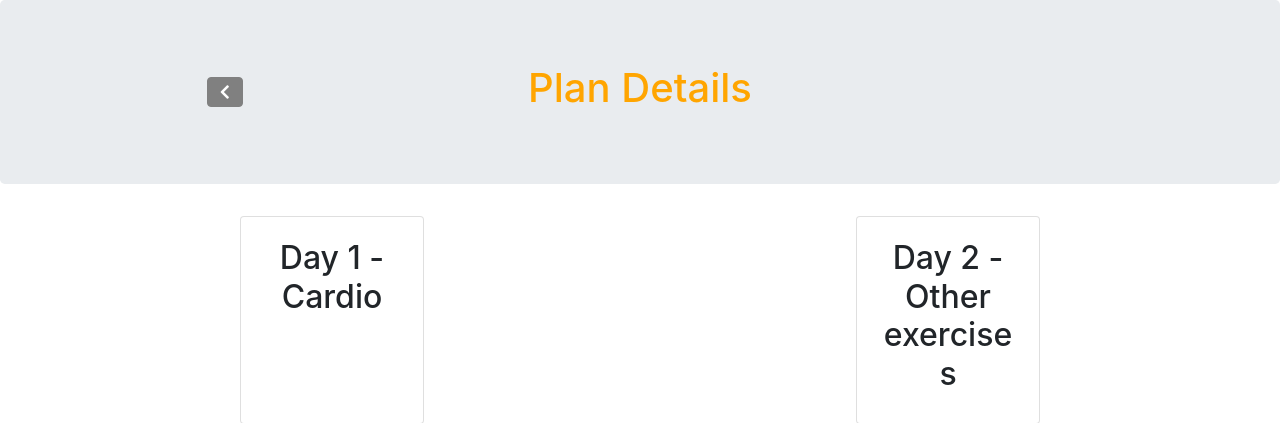
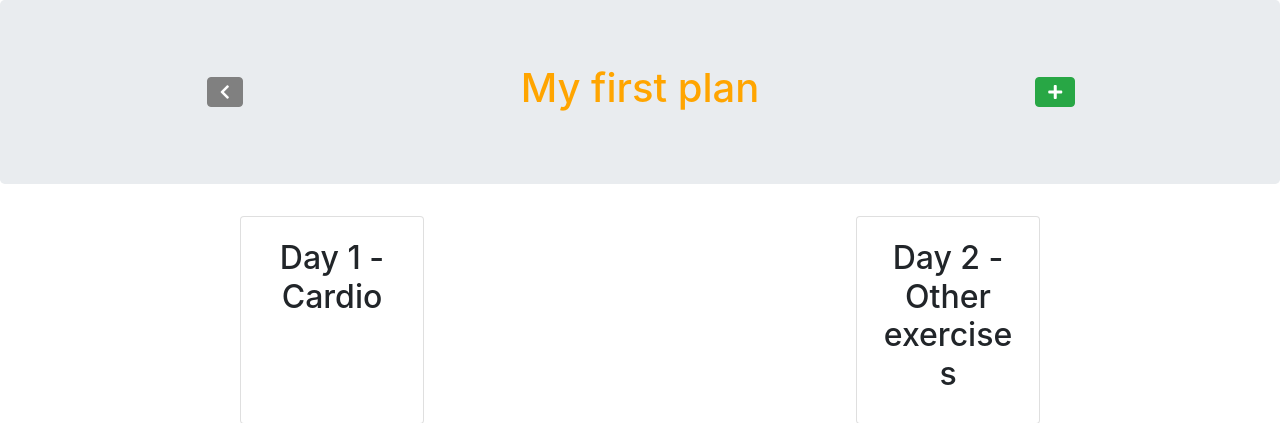
Before and after one commit to mngdnmw/vgym, a PHP site: page /plan_detail.php?plan=1 in a window 1280 px wide. Shown: the top 423 px of the page. Run offline with PHP 8.4, Linux system fonts and the light colour scheme; data comes from the database, SQL or seed files in the repository; some libraries are stand-ins or nearby versions.

Commit message:
Got name for detail screen

```diff
--- a/private/query_functions.php
+++ b/private/query_functions.php
@@ -15,15 +15,33 @@ function get_all_workouts($connection)
 
 }
 
+function get_plan($connection, $plan_id)
+{
+    try {
+        $sql = "SELECT * ";
+        $sql .= "FROM `plan` ";
+        $sql .= "WHERE id =:plan_id ";
+        $sql .= "LIMIT 1";
+        $plan_statement = $connection->prepare($sql);
+        $plan_statement->bindParam(':plan_id', $plan_id, PDO::PARAM_INT);
+        $plan_statement->execute();
+        $plan_result = $plan_statement->fetchAll();
+        return $plan_result;
+    } catch (PDOException $error) {
+        echo '<script>console.log("' . $error->getMessage() . '")</script>';
+    }
+}
+
+
 function get_workout_days($connection, $plan_id)
 {
     try {
         $sql = "SELECT * ";
         $sql .= "FROM `plan_days` ";
-        $sql .="WHERE plan_id =:plan_id ";
-        $sql .="ORDER BY `order`;";
+        $sql .= "WHERE plan_id =:plan_id ";
+        $sql .= "ORDER BY `order`;";
         $day_statement = $connection->prepare($sql);
-        $day_statement->bindParam(':plan_id', $plan_id, PDO::PARAM_STR);
+        $day_statement->bindParam(':plan_id', $plan_id, PDO::PARAM_INT);
         $day_statement->execute();
         $day_result = $day_statement->fetchAll();
         return $day_result;
--- a/public/plan_detail.php
+++ b/public/plan_detail.php
@@ -1,9 +1,15 @@
 <?php
-$page_title = "Plan Details";
+
 require_once "../private/install.php";
 include PRIVATE_PATH . '/query_functions.php';
+
+$connection = new PDO($dsn, $username, $password, $options);
+$plan = get_plan($connection, $_GET['plan']);
+
+foreach ($plan as $first_plan) {
+    $page_title = $first_plan['plan_name'];
+}
 include TEMPLATE_PATH . '/header.php';
-$connection = new PDO($dsn, $username, $password, $options);
 ?>
 <header>
     <div class="jumbotron">
@@ -14,12 +20,12 @@ $connection = new PDO($dsn, $username, $password, $options);
                             class="fas fa-chevron-left"></i></a>
             </div>
             <div class="col">
-                <h1 class="site-title"><?php echo $page_title ?></h1>
+                <h1 class="site-title"><?php echo $page_title?></h1>
             </div>
             <div class="col">
-                <a href="create_plan.php"
-                   class="btn btn-success><i
-                            class="fas fa-plus"></i></a>
+                <button
+                        class="btn btn-success"><i
+                            class="fas fa-plus"></i></button>
             </div>
         </div>
     </div>
@@ -38,7 +44,7 @@ $connection = new PDO($dsn, $username, $password, $options);
                     </article>
                 <?php }
             } else { ?>
-                <p>No plans found</p>
+                <p>No exercises found</p>
             <?php } ?>
         </section>
     </div>
--- a/public/templates/header.php
+++ b/public/templates/header.php
@@ -1,6 +1,6 @@
 <?php
 if (!isset($page_title)) {
-    $page_title = 'Staff Area';
+    $page_title = 'VGYM';
 }
 ?>
 <!doctype html>
```
